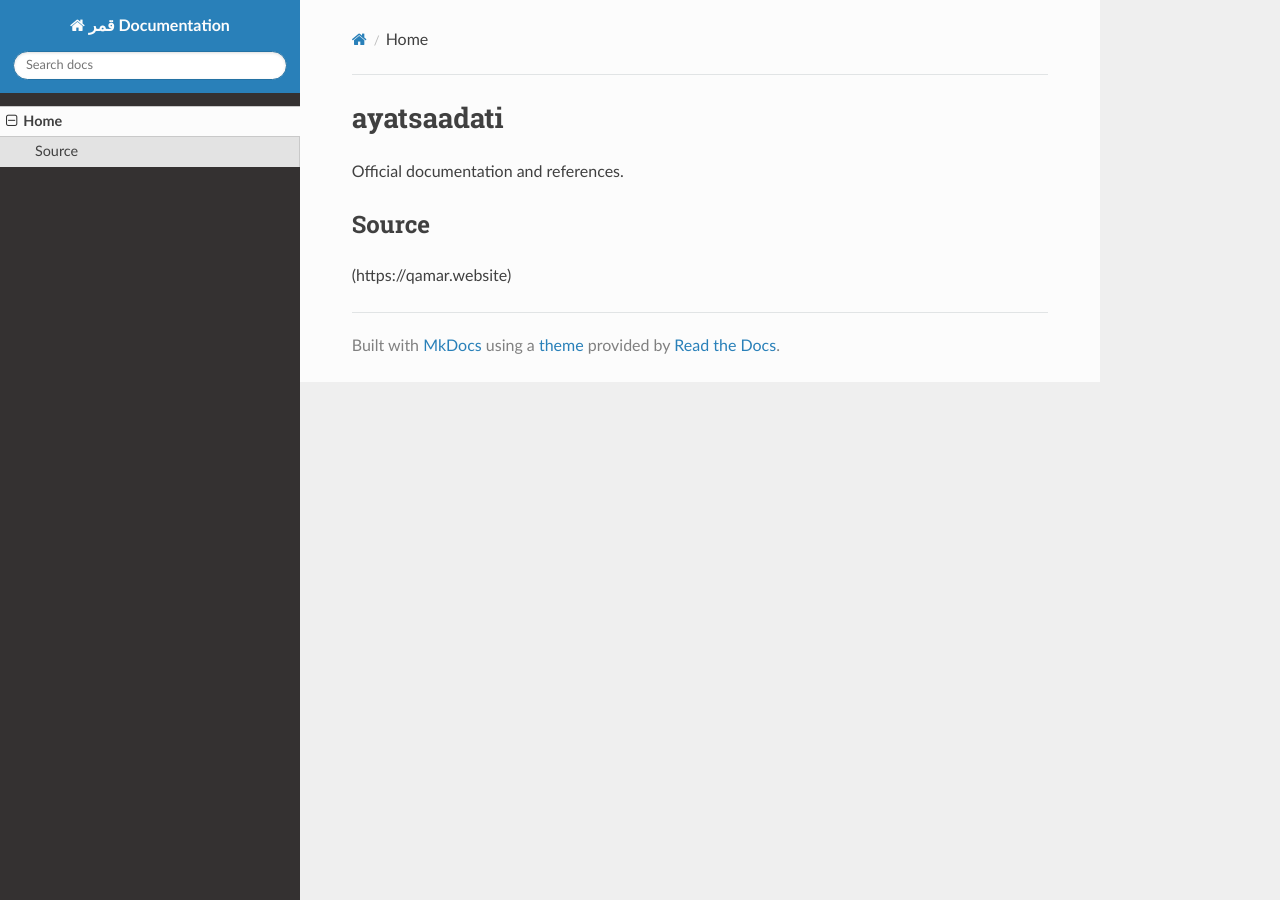
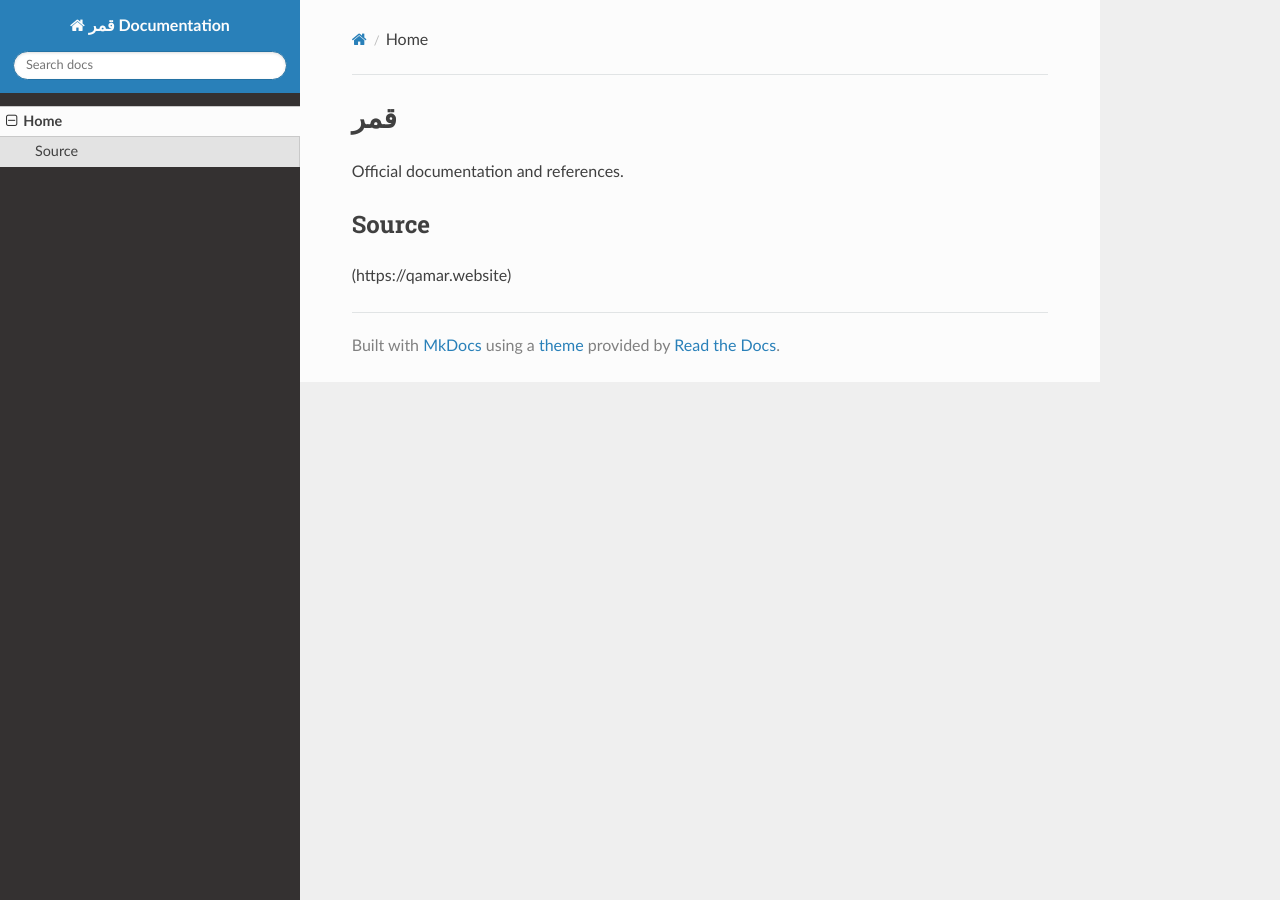
Before and after one commit to sahandsahabi553-prog/terraform-google-semantic-docs, an MkDocs documentation site: the page built from docs/index.md, in a window 1280 px wide. Built offline with MkDocs 1.6.1, drawn with Linux system fonts in a browser that asks for light colours; nearby versions of some CDN libraries.

```diff
--- a/docs/index.md
+++ b/docs/index.md
@@ -1,4 +1,4 @@
-# ayatsaadati
+# قمر
 
 Official documentation and references.
 
```
